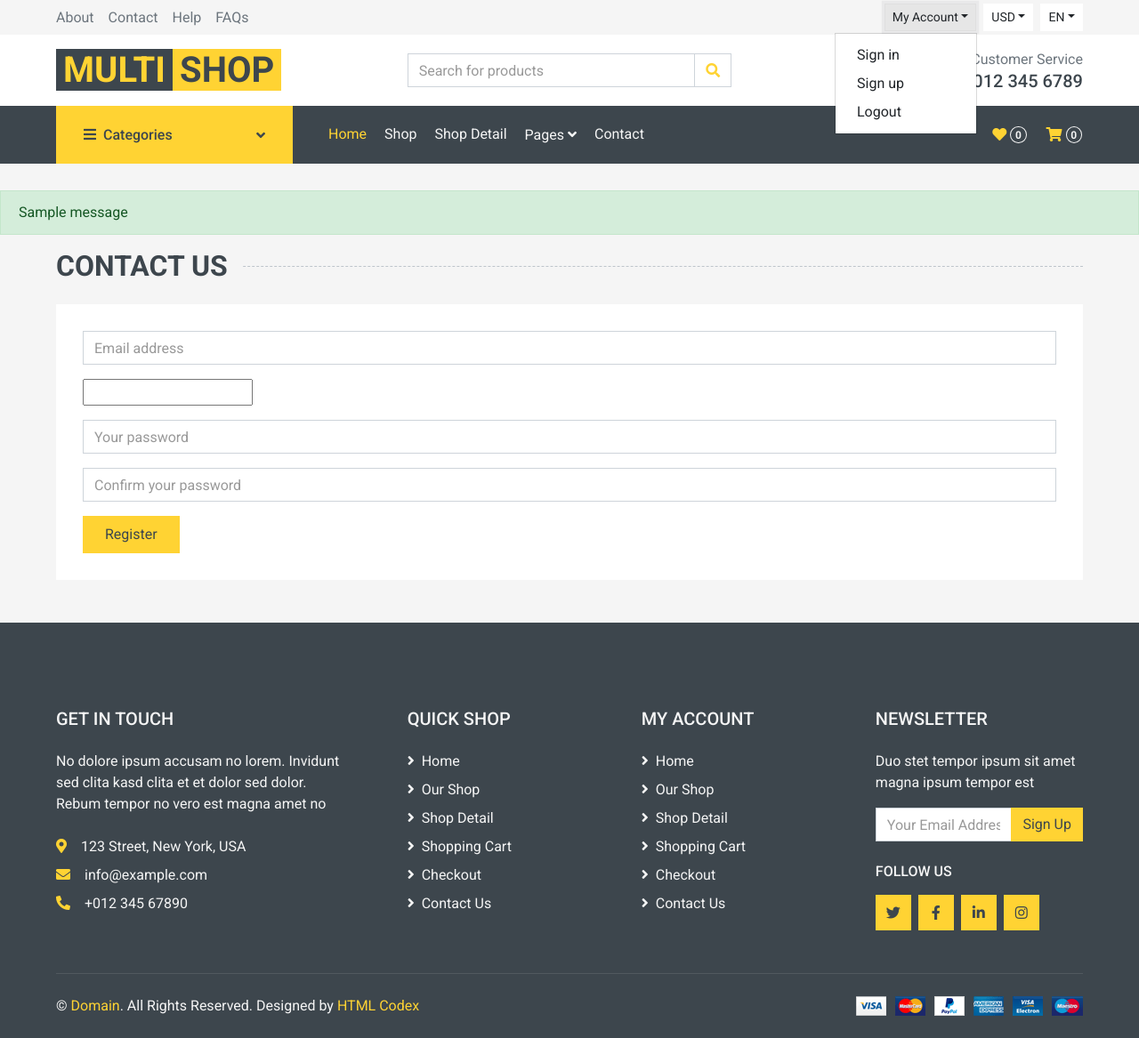
After one commit to Mehrshd3117/online-shop, a Django app: page /register/ in a window 1280 px wide, after a click on "My Account". The commit adds this page. Shown: the whole page at 89% size. Run offline with Django 4.2, Linux system fonts and the light colour scheme; tables that the repository leaves empty hold one stand-in row (values such as "Sample post"); one stand-in notice (Sample message) is shown; some libraries are stand-ins or nearby versions.

Commit message:
User registration and logout & Create messages template &

```diff
--- a/accounts/forms.py
+++ b/accounts/forms.py
@@ -49,3 +49,39 @@ class UserLoginForm(forms.Form):
     password = forms.CharField(widget=forms.PasswordInput(
         attrs={'class': 'form-control', 'placeholder': 'Your password'}
     ))
+
+
+class UserRegistrationForm(forms.Form):
+    phone = PhoneNumberField(widget=forms.TextInput(attrs={'class': 'form-control', 'placeholder': 'Phone number'}))
+    email = forms.EmailField(widget=forms.EmailInput(
+        attrs={'class': 'form-control', 'placeholder': 'Email address'})
+    )
+    password1 = forms.CharField(label="Password", widget=forms.PasswordInput(
+        attrs={'class': 'form-control', 'placeholder': 'Your password'})
+    )
+    password2 = forms.CharField(label="Enter your password again", widget=forms.PasswordInput(
+        attrs={'class': 'form-control', 'placeholder': 'Confirm your password'})
+    )
+
+    # Validations
+
+    def clean_email(self):
+        email = self.cleaned_data['email']
+        user = User.objects.filter(email=email)
+        if user:
+            raise ValidationError("This email address is already exists!")
+        return email
+
+    def clean_phone(self):
+        phone = self.cleaned_data['phone']
+        user = User.objects.filter(phone=phone)
+        if user:
+            raise ValidationError("This phone number is already exists!")
+        return phone
+
+    def clean(self):
+        cd = self.cleaned_data
+        p1 = cd['password1']
+        p2 = cd['password2']
+        if p1 and p2 and p1 != p2:
+            raise ValidationError("Passwords must be match!")
--- /dev/null
+++ b/accounts/templates/accounts/register.html
@@ -0,0 +1,46 @@
+{% extends 'base.html' %}
+{% load static %}
+
+{% block title %}User Registeration{% endblock %}
+
+{% block content %}
+
+    <!-- Contact Start -->
+    <div class="container-fluid">
+        <h2 class="section-title position-relative text-uppercase mx-xl-5 mb-4"><span class="bg-secondary pr-3">Contact Us</span></h2>
+        <div class="px-xl-5">
+            <div class="mb-5">
+                <div class="contact-form bg-light p-30">
+                    <div id="success"></div>
+                    <form method="POST">
+                        {% csrf_token %}
+
+                        <div class="control-group">
+                            {{ form.email }}
+                            <p class="help-block text-danger"></p>
+                        </div>
+                        <div class="control-group">
+                            {{ form.phone }}
+                            <p class="help-block text-danger"></p>
+                        </div>
+                        <div class="control-group">
+                            {{ form.password1 }}
+                            <p class="help-block text-danger"></p>
+                        </div>
+                        <div class="control-group">
+                            {{ form.password2 }}
+                            <p class="help-block text-danger"></p>
+                        </div>
+                        <div>
+                            <button class="btn btn-primary py-2 px-4" type="submit" id="sendMessageButton">
+                                Register
+                            </button>
+                        </div>
+                    </form>
+                </div>
+            </div>
+        </div>
+    </div>
+    <!-- Contact End -->
+
+{% endblock %}
--- a/accounts/urls.py
+++ b/accounts/urls.py
@@ -5,4 +5,6 @@ from . import views
 app_name = 'accounts'
 urlpatterns = [
     path('login/', views.UserLoginView.as_view(), name='login'),
+    path('logout/', views.UserLogoutView.as_view(), name='logout'),
+    path('register/', views.UserRegisterView.as_view(), name='register'),
 ]
--- a/accounts/views.py
+++ b/accounts/views.py
@@ -1,10 +1,11 @@
 # Django packages
 from django.shortcuts import render, redirect
 from django.views import View
-from django.contrib.auth import authenticate, login
+from django.contrib.auth import authenticate, login, logout
+from django.contrib import messages
 # Local apps
 from .models import User
-from .forms import UserLoginForm
+from .forms import UserLoginForm, UserRegistrationForm
 
 
 class UserLoginView(View):
@@ -23,7 +24,40 @@ class UserLoginView(View):
             user = authenticate(email=cd['email'], phone=cd['phone'], password=cd['password'])
             if user is not None:
                 login(request, user)
+                messages.success(request, "Your logged in is successfully", 'success')
                 return redirect('home:home')
 
         context = {'form': form}
         return render(request, self.template_name, context)
+
+
+class UserLogoutView(View):
+    def get(self, request):
+        logout(request)
+        return redirect('home:home')
+
+
+class UserRegisterView(View):
+    form_class = UserRegistrationForm
+    template_name = 'accounts/register.html'
+
+    def get(self, request):
+        form = self.form_class
+        context = {'form': form}
+        return render(request, self.template_name, context)
+
+    def post(self, request):
+        form = self.form_class(request.POST)
+        if form.is_valid():
+            cd = form.cleaned_data
+            user = User.objects.create_user(
+                email=cd['email'], phone=cd['phone'], password=cd['password1']
+            )
+            if user is not None:
+                login(request, user)
+            user.save()
+            messages.success(request, "Your registred is successfully.", 'success')
+            return redirect('home:home')
+
+        context = {'form': form}
+        return render(request, self.template_name, context)
--- a/templates/base.html
+++ b/templates/base.html
@@ -18,6 +18,7 @@
     <!-- Back to Top -->
     <a href="#" class="btn btn-primary back-to-top"><i class="fa fa-angle-double-up"></i></a>
 
+    {% include 'includes/messages.html' %}
     {% block content %}{% endblock %}
 
     {% include 'includes/footer.html' %}
--- /dev/null
+++ b/templates/includes/messages.html
@@ -0,0 +1,5 @@
+{% if messages %}
+    {% for msg in messages %}
+        <p class="alert alert-{{ msg.tags }}">{{ msg }}</p>
+    {% endfor %}
+{% endif %}
--- a/templates/includes/navbar.html
+++ b/templates/includes/navbar.html
@@ -17,6 +17,8 @@
                     <button type="button" class="btn btn-sm btn-light dropdown-toggle" data-toggle="dropdown">My Account</button>
                     <div class="dropdown-menu dropdown-menu-right">
                         <a href="{% url 'accounts:login' %}" class="dropdown-item" type="button">Sign in</a>
+                        <a href="{% url 'accounts:register' %}" class="dropdown-item" type="button">Sign up</a>
+                        <a href="{% url 'accounts:logout' %}" class="dropdown-item" type="button">Logout</a>
                     </div>
                 </div>
                 <div class="btn-group mx-2">
```
Also changed, not shown: accounts/migrations/0002_alter_user_managers.py (added), accounts/migrations/0003_alter_user_managers.py (added).
